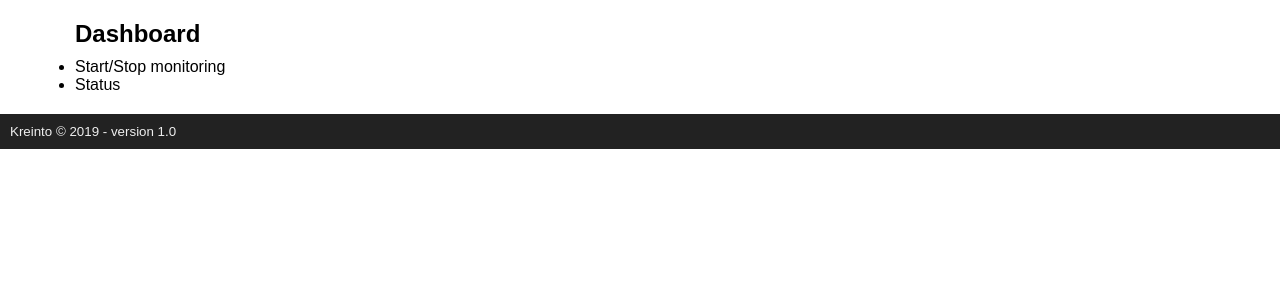
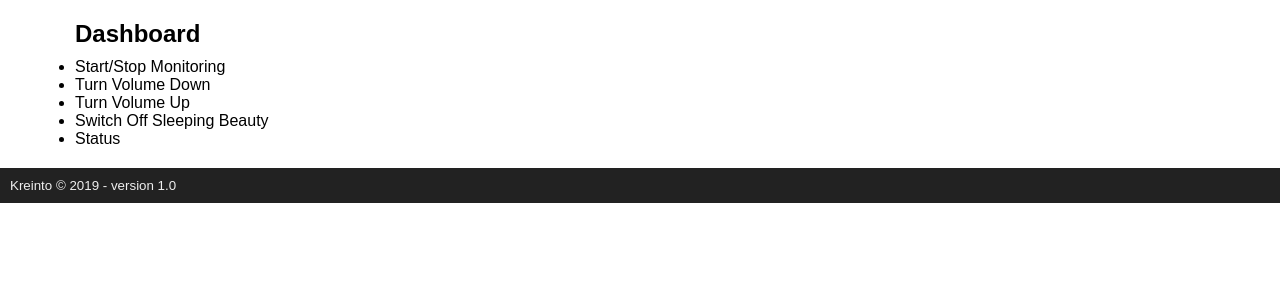
Before and after one commit to nicolasrabier/sleeping-beauty, a Flask app: page / in a window 1280 px wide. Shown: the part 113-413 px from the top of the page. Run offline with Flask 2, Linux system fonts and the light colour scheme.

Commit message:
add features on dashboard page

```diff
--- a/templates/index.html
+++ b/templates/index.html
@@ -21,7 +21,10 @@
 	<section>
 		<h2>Dashboard</h2>
 		<ul>
-			<li><a href="">Start/Stop monitoring</a></li>
+			<li><a href="">Start/Stop Monitoring</a></li>
+			<li><a href="">Turn Volume Down</a></li>
+			<li><a href="">Turn Volume Up</a></li>
+			<li><a href="">Switch Off Sleeping Beauty</a></li>
 			<li><a href="/v1/status">Status</a></li>
 		</ul>
 	</section>
```
